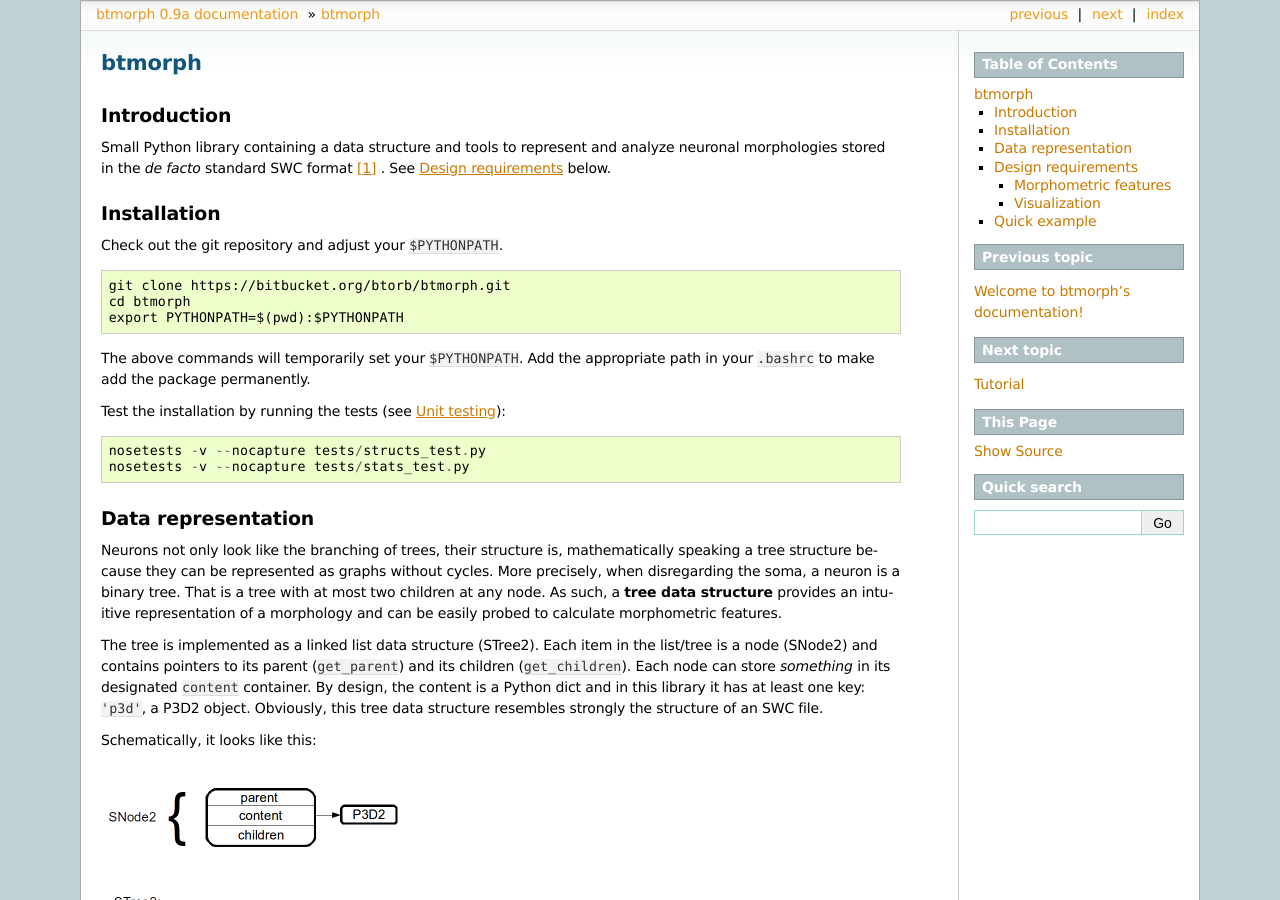
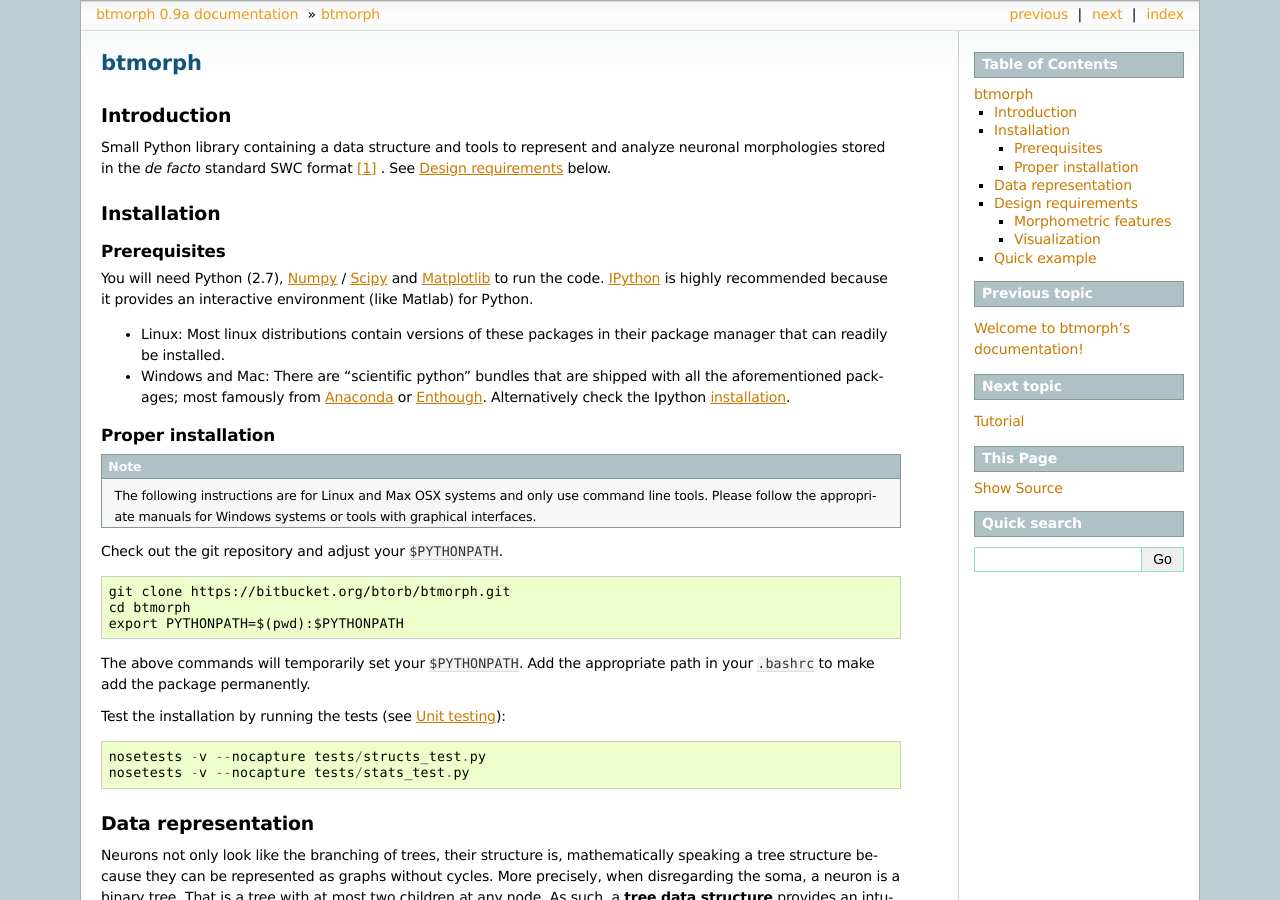
Before and after one commit to epcervantes7/btmorphmirror, a Sphinx documentation site: the page built from docs/readme.rst, in a window 1280 px wide and 900 px high. Built offline with Sphinx 7.4.7, drawn with Linux system fonts in a browser that asks for light colours; some of the changed text lies outside the part shown.

Commit message:
Documentation: installation notes

```diff
--- a/docs/readme.rst
+++ b/docs/readme.rst
@@ -8,6 +8,23 @@ Small Python library containing a data structure and tools to represent and anal
 
 Installation
 ------------
+
+Prerequisites
+~~~~~~~~~~~~~~
+
+You will need Python (2.7), `Numpy <http://numpy.org>`_ / `Scipy <http://scipy.org>`_ and `Matplotlib <http://matplotlib.org/>`_ to run the code. `IPython <http://ipython.org>`_ is highly recommended because it provides an interactive environment (like Matlab) for Python.
+
+
+* Linux: Most linux distributions contain versions of these packages in their package manager that can readily be installed.
+
+* Windows and Mac: There are "scientific python" bundles that are shipped with all the aforementioned packages; most famously from `Anaconda <http://docs.continuum.io/anaconda/install.html>`_ or `Enthough <https://www.enthought.com/products/epd/free/>`_. Alternatively check the Ipython `installation <http://ipython.org/install.html>`_.
+
+
+
+Proper installation
+~~~~~~~~~~~~~~~~~~~
+
+.. note:: The following instructions are for Linux and Max OSX systems and only use command line tools. Please follow the appropriate manuals for Windows systems or tools with graphical interfaces.
 
 Check out the git repository and adjust your :code:`$PYTHONPATH`.
 ::
@@ -47,7 +64,7 @@ The internal representation is based on a tree data-structure (rather than an ad
 
 Atomic functions are provided to allow usage in scripting and enable the user to built more complex morphometrics on top of the provided functionality. The code is serial (i.e., non-parallel) because single neuron morphometrics are fast to compute. When analyzing a batch of morphologies a parallel wrapper can be written (e.g., using Pythons's multiprocessing module or more fancy using MPI).
 
-The input is a digital representation of a neuronal morphology in the SWC format. This is the current *de facto* format also used on the curated NeuroMorpho.org  `website <http://neuromorpho.org>`_.org database. It is expected to use the standardized SWC-format that follows the three-point soma description (see `here <http://neuromorpho.org/neuroMorpho/SomaFormat.html>`_). Analysis is based on the whole neuron.
+The input is a digital representation of a neuronal morphology in the SWC format. This is the current *de facto* format also used on the curated NeuroMorpho.org  `website <http://neuromorpho.org>`_.org database. It is expected to use the standardized SWC-format that follows the three-point soma description (see `here <http://neuromorpho.org/neuroMorpho/SomaFormat.html>`_). Analysis is based on the whole neuron but subtrees can be selectively analyzed based on the value of the SWC-type field.
 
 Morphometrics can be either scalar (= one value per morphology) or vector / distributed (= a distribution of values per morphology). For vector morphometrics, the features can be measures either a branching point, terminal points or both. Other 'points' specified in the SWC file are only used for the internal representation of the geometry.
 
@@ -93,6 +110,7 @@ Visualization
 
 * Dendrogram
 * 2D/3D plot as wires and/or with diameters
+* Three 2D projections for improved visual inspection
 
 
 
--- a/requirements.txt
+++ /dev/null
@@ -1,2 +0,0 @@
-numpydoc
-sphinx<=1.2
```
